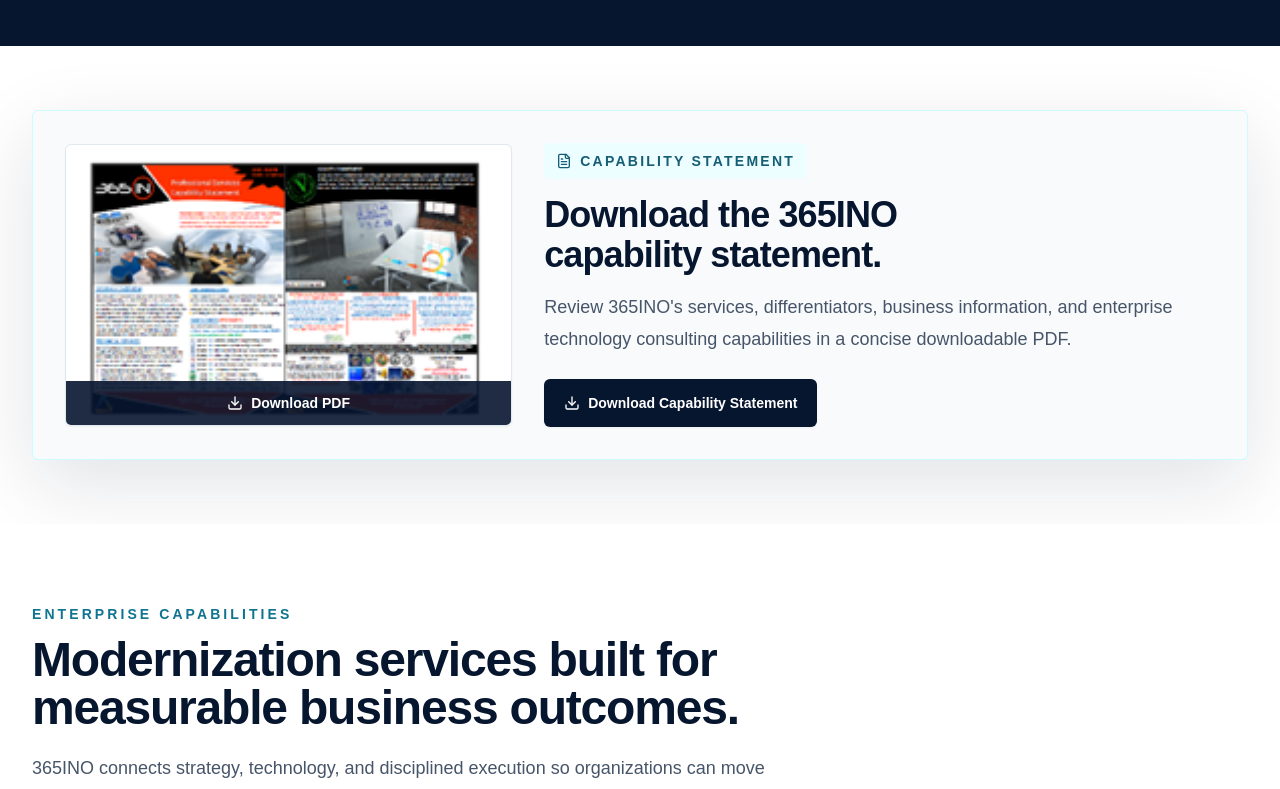
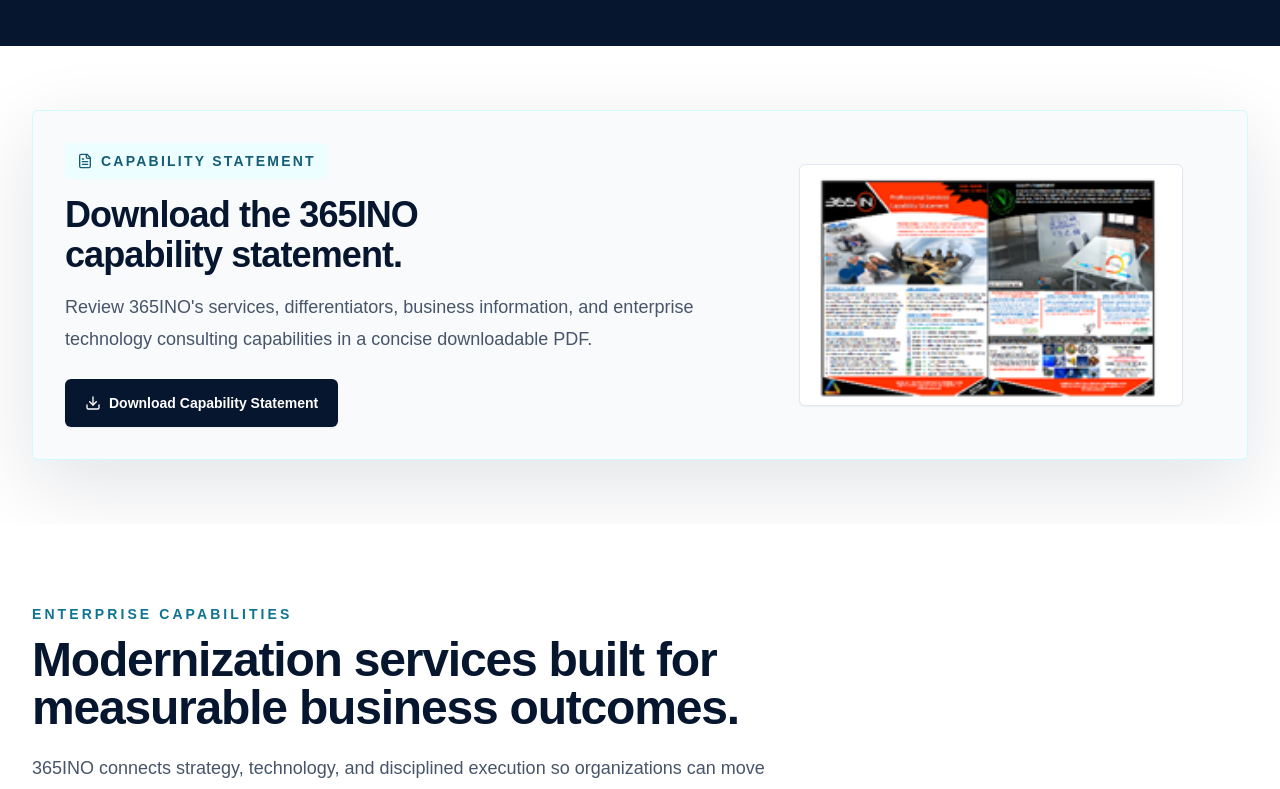
Before and after one commit to Space3434/365INO, a Next.js app: page / in a window 1280 px wide. Shown: the part 1491-2280 px from the top of the page. Built offline with nearby package versions, Linux system fonts and the light colour scheme.

Commit message:
Refine capability statement preview layout

```diff
--- a/app/page.tsx
+++ b/app/page.tsx
@@ -31,26 +31,7 @@ export default function HomePage() {
 
       <AnimatedSection className="bg-white py-16">
         <div className="container-pad">
-          <div className="grid items-center gap-8 rounded-md border border-cyan-100 bg-slate-50 p-6 shadow-enterprise md:grid-cols-[0.8fr_1.2fr] lg:p-8">
-            <a
-              href="/365ino-capability-statement.pdf"
-              download
-              className="focus-ring group relative block overflow-hidden rounded-md border border-slate-200 bg-white shadow-sm"
-              aria-label="Download the 365INO capability statement PDF"
-            >
-              <Image
-                src="/capability-statement-thumbnail.png"
-                alt="Preview of the 365INO capability statement"
-                width={1280}
-                height={720}
-                className="h-auto w-full transition duration-300 group-hover:scale-[1.02]"
-              />
-              <span className="absolute inset-x-0 bottom-0 flex items-center justify-center gap-2 bg-navy/90 px-4 py-3 text-sm font-black text-white">
-                <Download className="h-4 w-4" aria-hidden="true" />
-                Download PDF
-              </span>
-            </a>
-
+          <div className="grid items-center gap-8 rounded-md border border-cyan-100 bg-slate-50 p-6 shadow-enterprise md:grid-cols-[1.2fr_0.8fr] lg:p-8">
             <div>
               <div className="mb-4 inline-flex items-center gap-2 rounded-md bg-cyan-50 px-3 py-2 text-sm font-black uppercase tracking-[0.16em] text-cyan-800">
                 <FileText className="h-4 w-4" aria-hidden="true" />
@@ -72,6 +53,21 @@ export default function HomePage() {
                 Download Capability Statement
               </a>
             </div>
+
+            <a
+              href="/365ino-capability-statement.pdf"
+              download
+              className="focus-ring group mx-auto block w-full max-w-xs overflow-hidden rounded-md border border-slate-200 bg-white shadow-sm md:max-w-sm"
+              aria-label="Download the 365INO capability statement PDF"
+            >
+              <Image
+                src="/capability-statement-thumbnail.png"
+                alt="Preview of the 365INO capability statement"
+                width={1280}
+                height={720}
+                className="h-auto w-full transition duration-300 group-hover:scale-[1.02]"
+              />
+            </a>
           </div>
         </div>
       </AnimatedSection>
```
Also changed, not shown: preview.html (+6 -16 lines).
